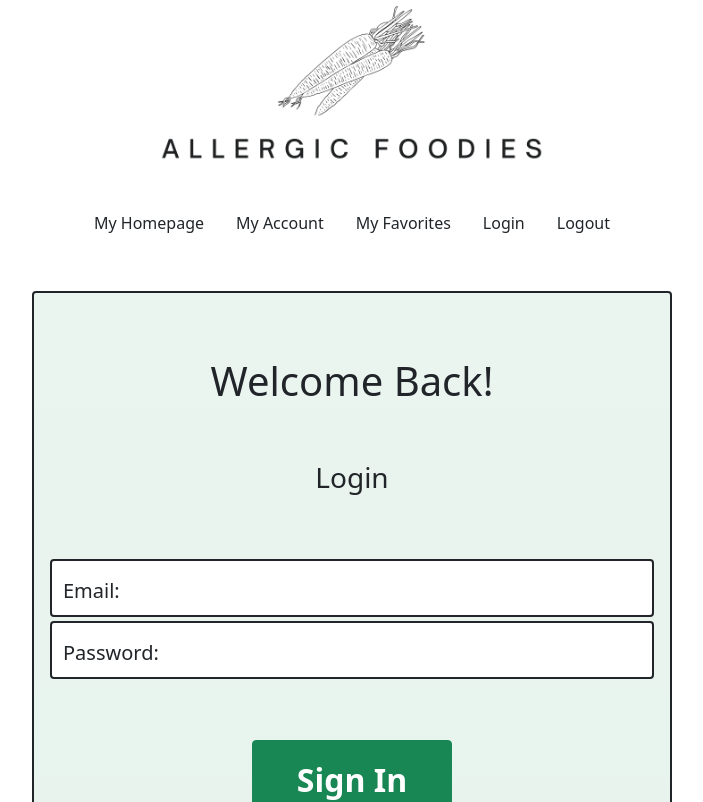
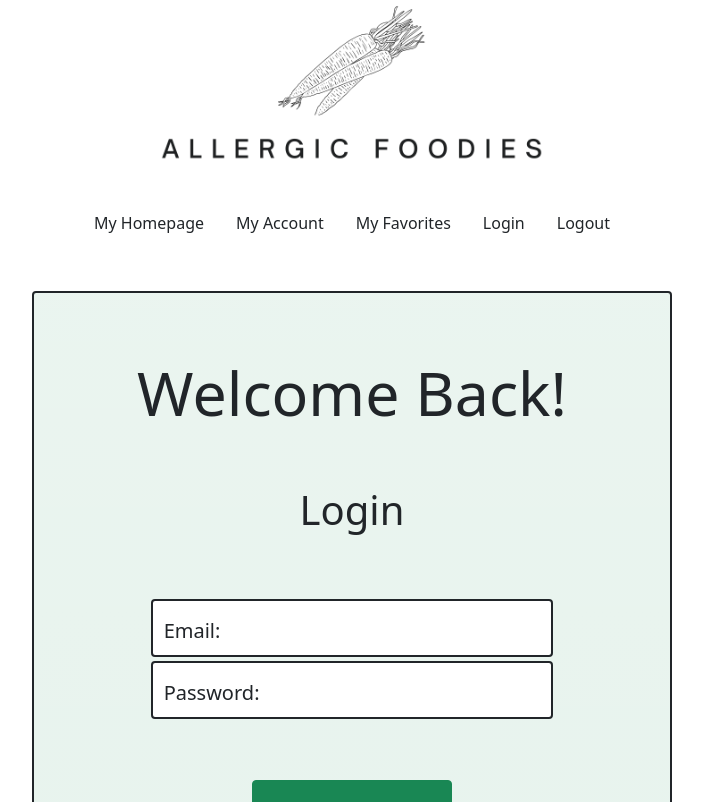
Before and after one commit to food-allergy-project/food-allergy-project, a React (Create React App) app in the folder frontend/: page /sign-in in a window 1280 px wide. Shown: the top 802 px of the page, without its empty margins (288-991 px from the left). Built offline with nearby package versions, Linux system fonts and the light colour scheme.

Commit message:
centered input boxes using css

```diff
--- a/frontend/src/ui/App.css
+++ b/frontend/src/ui/App.css
@@ -19,3 +19,17 @@
     font-size: xx-large;
     font-weight: bold;
 }
+
+.headerSize {
+    font-size: 380%;
+}
+
+.centerBlock {
+    margin: auto;
+    display: block;
+}
+
+.centerBlockParent {
+    display: grid;
+    place-items: center;
+}
--- a/frontend/src/ui/SignIn.js
+++ b/frontend/src/ui/SignIn.js
@@ -7,18 +7,18 @@ export function SignIn () {
         <>
             <Container className='text-center border border-dark border-2 rounded p-3 col-md-6 pt-3 my-5 bg-success bg-opacity-10 bg-gradient'>
                 <div className='pt-5'>
-                    <h1>Welcome Back!</h1>
+                    <h1 className='headerSize'>Welcome Back!</h1>
                 </div>
                 <div className='p-5'>
-                    <h3>Login</h3>
+                    <h1>Login</h1>
                 </div>
                 <div>
-                    <form className='img-fluid mx-auto col-form-label-lg'>
-                        <div className='form-floating mb-1 col-md-15'>
+                        <form className='mx-auto col-form-label-lg centerBlockParent'>
+                            <div className='form-floating mb-1 col-md-8'>
                                 <input type='email' className='form-control border border-dark border-2' placeholder='email' name='email'/>
                                 <label className='form-label'>Email: </label>
                             </div>
-                        <div className='form-floating mb-1 col-md-15'>
+                            <div className='form-floating mb-1 col-md-8'>
                                 <input type='text' className='form-control border border-dark border-2' placeholder='password' name='password'/>
                                 <label className='form-label'>Password: </label>
                             </div>
```
Lines whose indentation alone changed are shown as unchanged.
